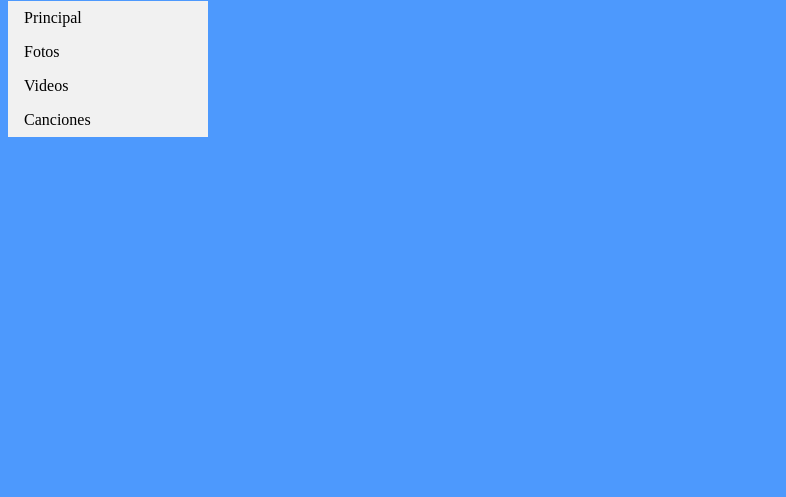
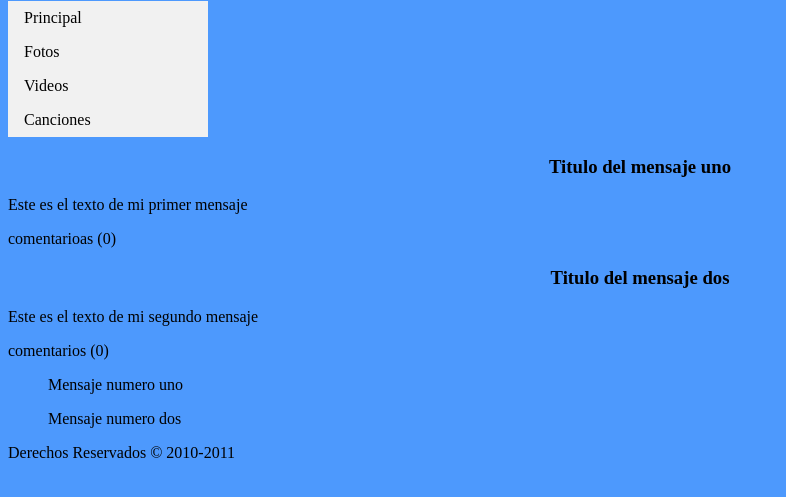
Before and after one commit to NahomiGr/Practicas-Teams, a plain HTML site: page CURSO HTML - GRNA/Nav con CSS/Nav.HTML in a window 1280 px wide. Shown: the part 79-576 px from the top of the page, without its empty margins (0-786 px from the left). Drawn offline with Linux system fonts and the light colour scheme.

Commit message:
Update Nav.HTML

```diff
--- a/CURSO HTML - GRNA/Nav con CSS/Nav.HTML
+++ b/CURSO HTML - GRNA/Nav con CSS/Nav.HTML
@@ -20,4 +20,29 @@
             <li><a> Canciones</a></li>
         </ul>
     </nav>
+     <section>
+        <article>
+            <header>
+                <h1> Titulo del mensaje uno</h1>
+            </header>
+            Este es el texto de mi primer mensaje
+            <footer>
+                <p>comentarioas (0)</p>
+            </footer>
+        </article>
+        <article>
+            <header>
+                <h1> Titulo del mensaje dos</h1>
+            </header>
+            Este es el texto de mi segundo mensaje
+            <footer>
+                <p> comentarios (0)</p>
+            </footer>
+        </article>
+    </section>
+    <aside>
+        <blockquote> Mensaje numero uno</blockquote>
+        <blockquote> Mensaje numero dos</blockquote>
+    </aside>
+    <footer> Derechos Reservados &copy; 2010-2011</footer>
 </html>
```
